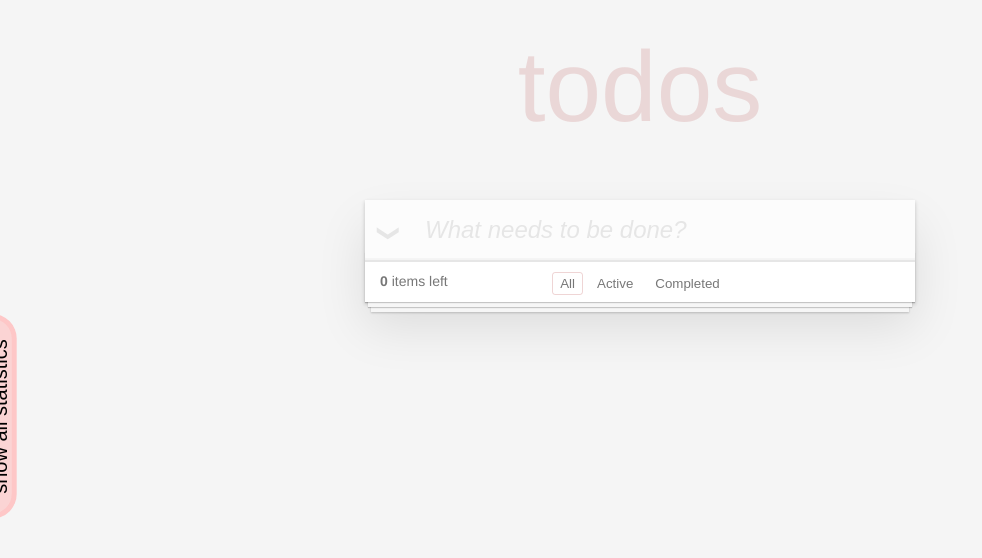
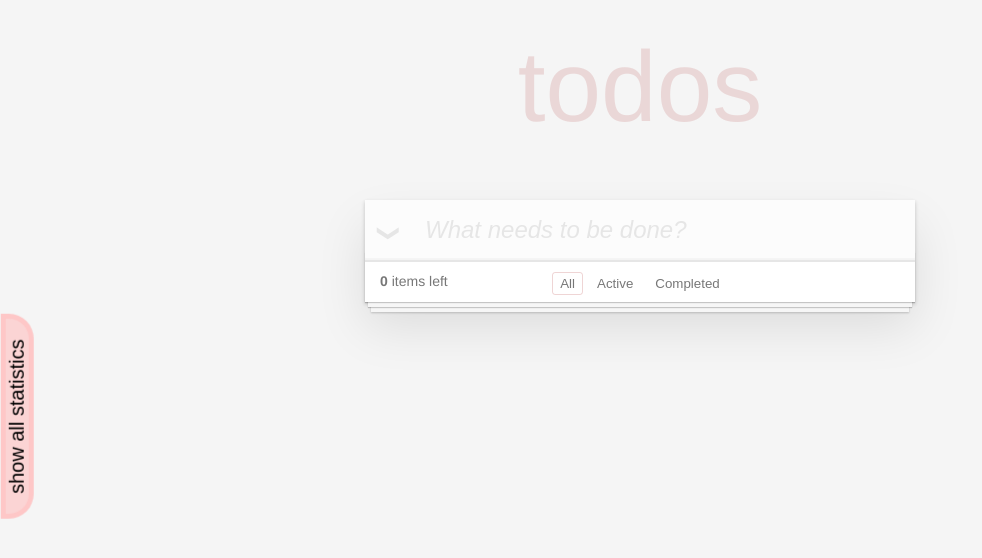
Before and after one commit to ivanm2706/todo-vue-app, a Vue app: page / in a window 1280 px wide. Shown: the top 558 px of the page, without its empty margins (0-982 px from the left). Built offline with nearby package versions, Linux system fonts and the light colour scheme.

Commit message:
added readme

```diff
--- a/src/styles/components/button.scss
+++ b/src/styles/components/button.scss
@@ -71,9 +71,9 @@
   }
 
   &--show-all-statistics {
-    position: absolute;
+    position: fixed;
     top: 50%;
-    left: -8%;
+    left: -85px;
     transform: rotate(270deg);
     font-size: 20px;
     padding-inline: 20px;
```
Also changed, not shown: 1 other file (tests, documents, lock files or other folders).
